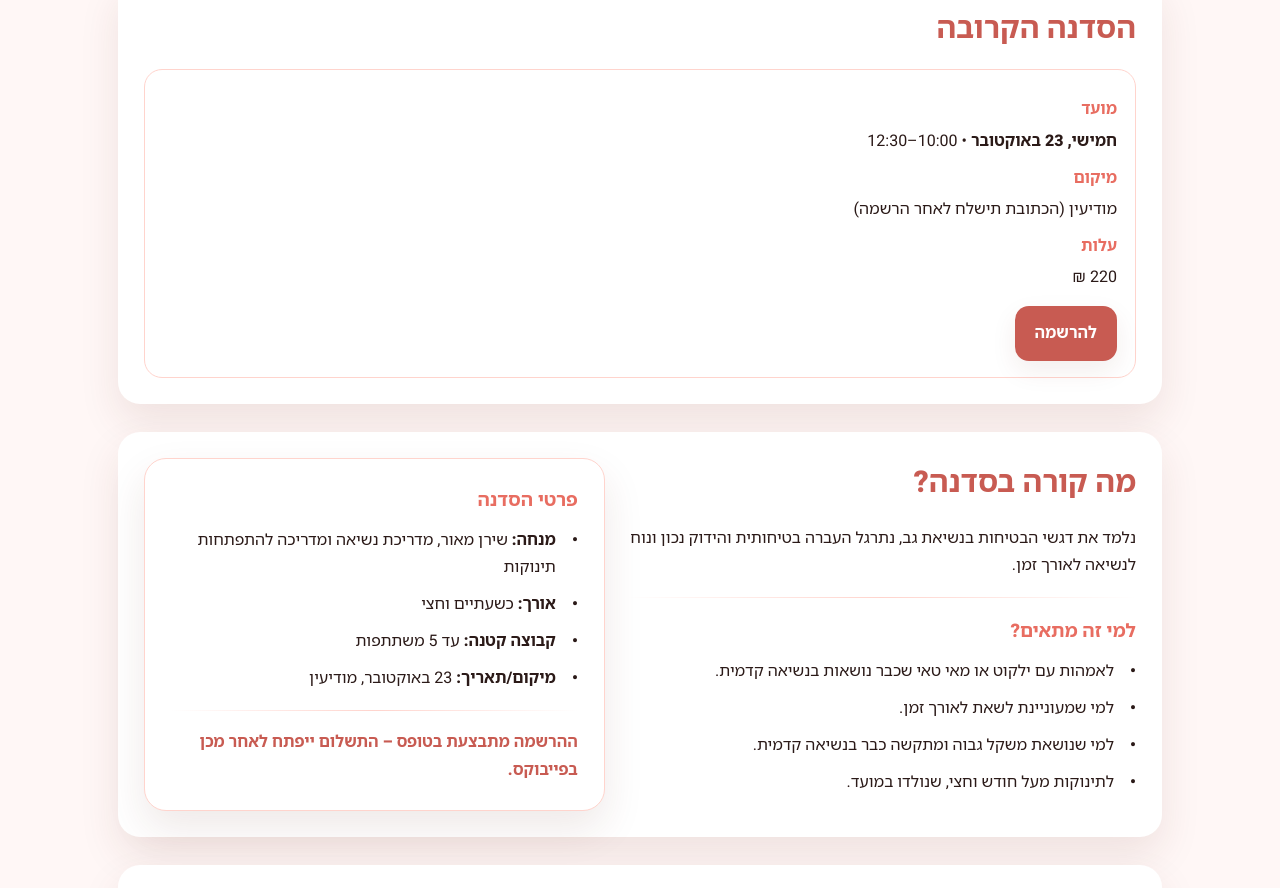
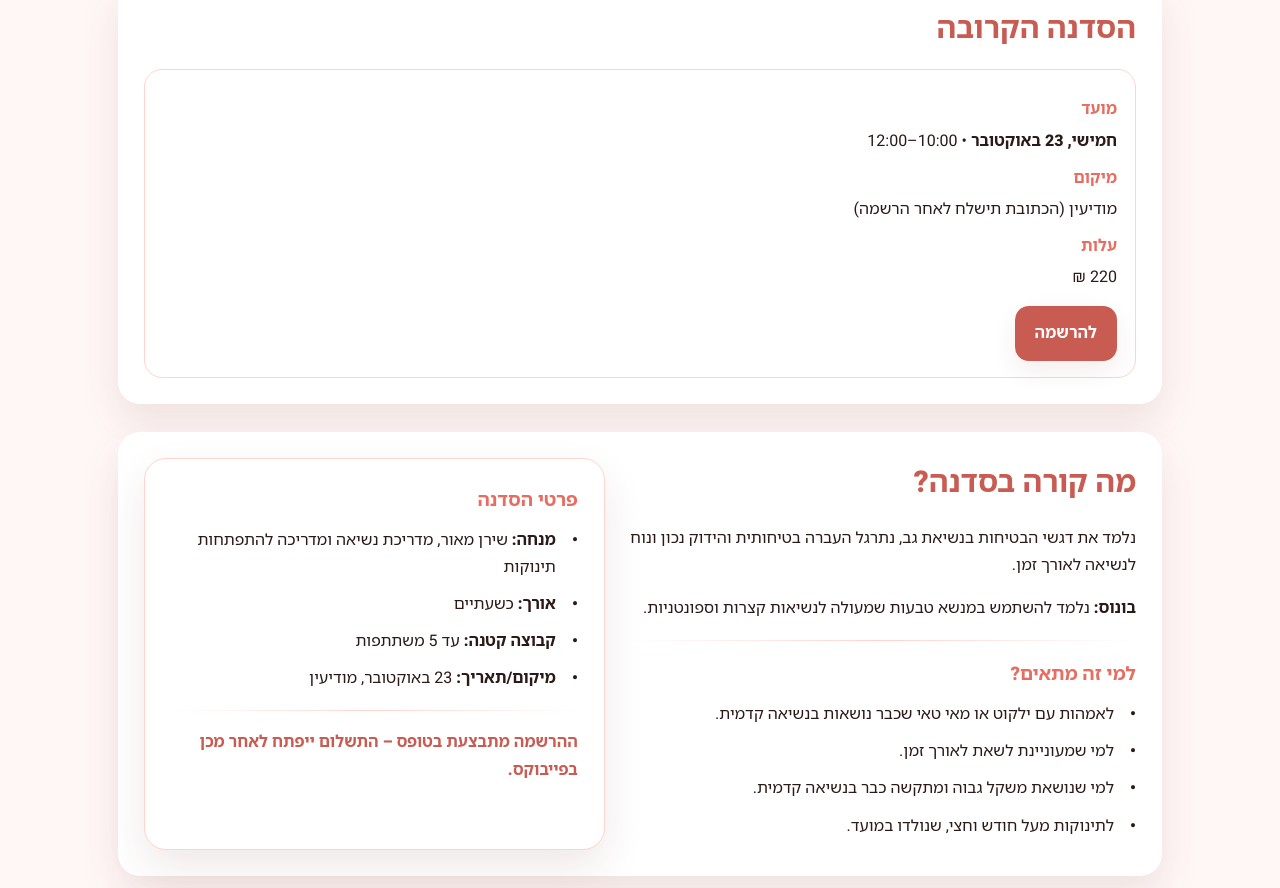
Before and after one commit to shiranmaor/gav_mei_tai_and_yalkut, a plain HTML site: page index.html in a window 1280 px wide. Shown: the part 840-1728 px from the top of the page. Drawn offline with Linux system fonts and the light colour scheme; no server answers.

Commit message:
added ring carrier

```diff
--- a/index.html
+++ b/index.html
@@ -260,7 +260,7 @@
       <div class="next-box">
         <div class="kv">
           <span class="k">מועד</span>
-          <span class="v"><strong>חמישי, 23 באוקטובר</strong> • 10:00–12:30</span>
+          <span class="v"><strong>חמישי, 23 באוקטובר</strong> • 10:00–12:00</span>
         </div>
         <div class="kv">
           <span class="k">מיקום</span>
@@ -283,6 +283,9 @@
         <p>
           נלמד את דגשי הבטיחות בנשיאת גב, נתרגל העברה בטיחותית והידוק נכון ונוח לנשיאה לאורך זמן.
         </p>
+        <p>
+          <strong>בונוס: </strong>נלמד להשתמש במנשא טבעות שמעולה לנשיאות קצרות וספונטניות.
+        </p>
         <div class="hr"></div>
         <h3>למי זה מתאים?</h3>
         <ul class="checks">
@@ -296,7 +299,7 @@
         <h3 style="margin-top:0;color:var(--tz-700)">פרטי הסדנה</h3>
         <ul class="checks">
           <li><strong>מנחה:</strong> שירן מאור, מדריכת נשיאה ומדריכה להתפתחות תינוקות</li>
-          <li><strong>אורך:</strong> כשעתיים וחצי</li>
+          <li><strong>אורך:</strong> כשעתיים</li>
           <li><strong>קבוצה קטנה:</strong> עד 5 משתתפות</li>
           <li><strong>מיקום/תאריך:</strong> 23 באוקטובר, מודיעין</li>
         </ul>
```
